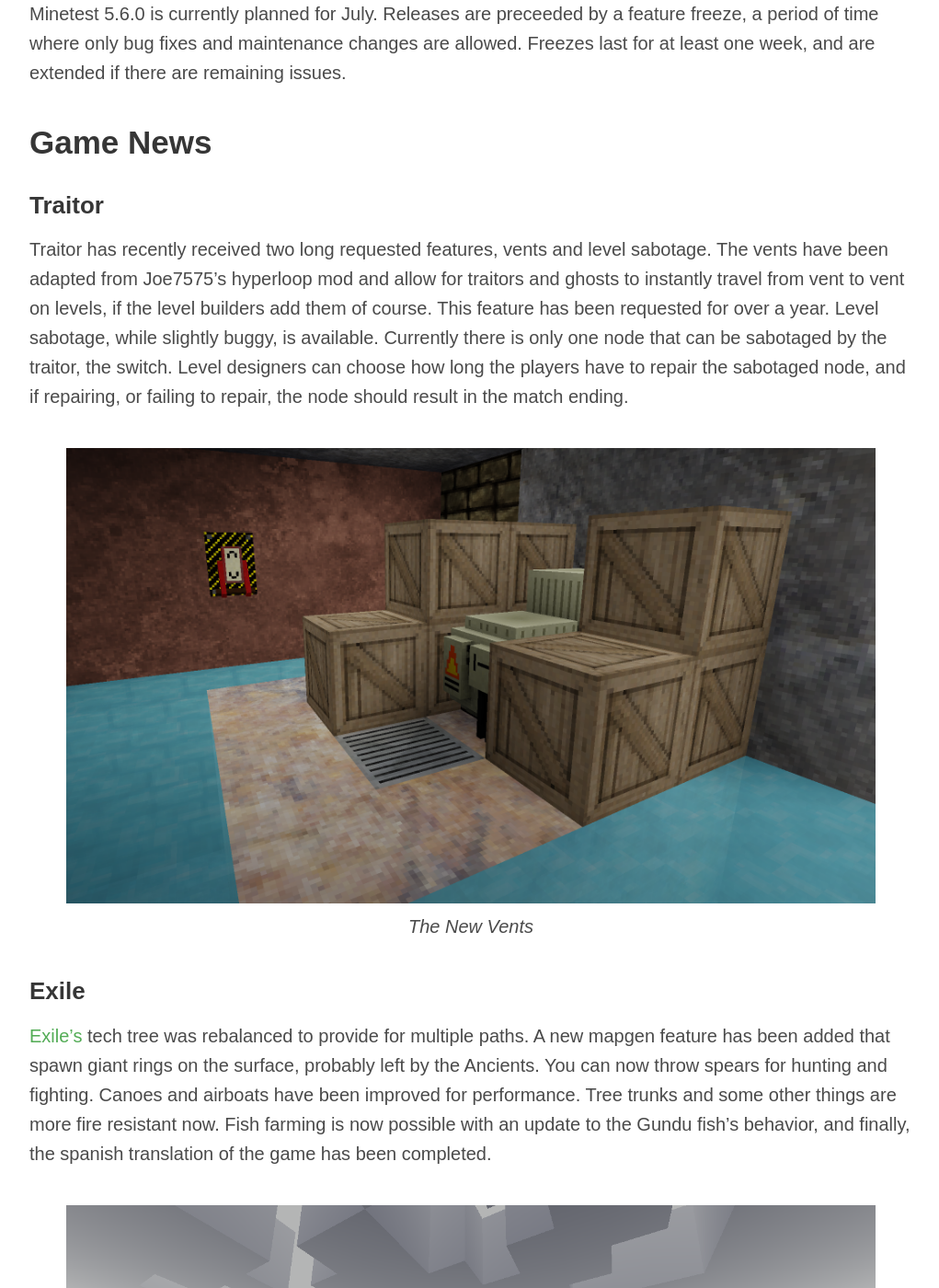
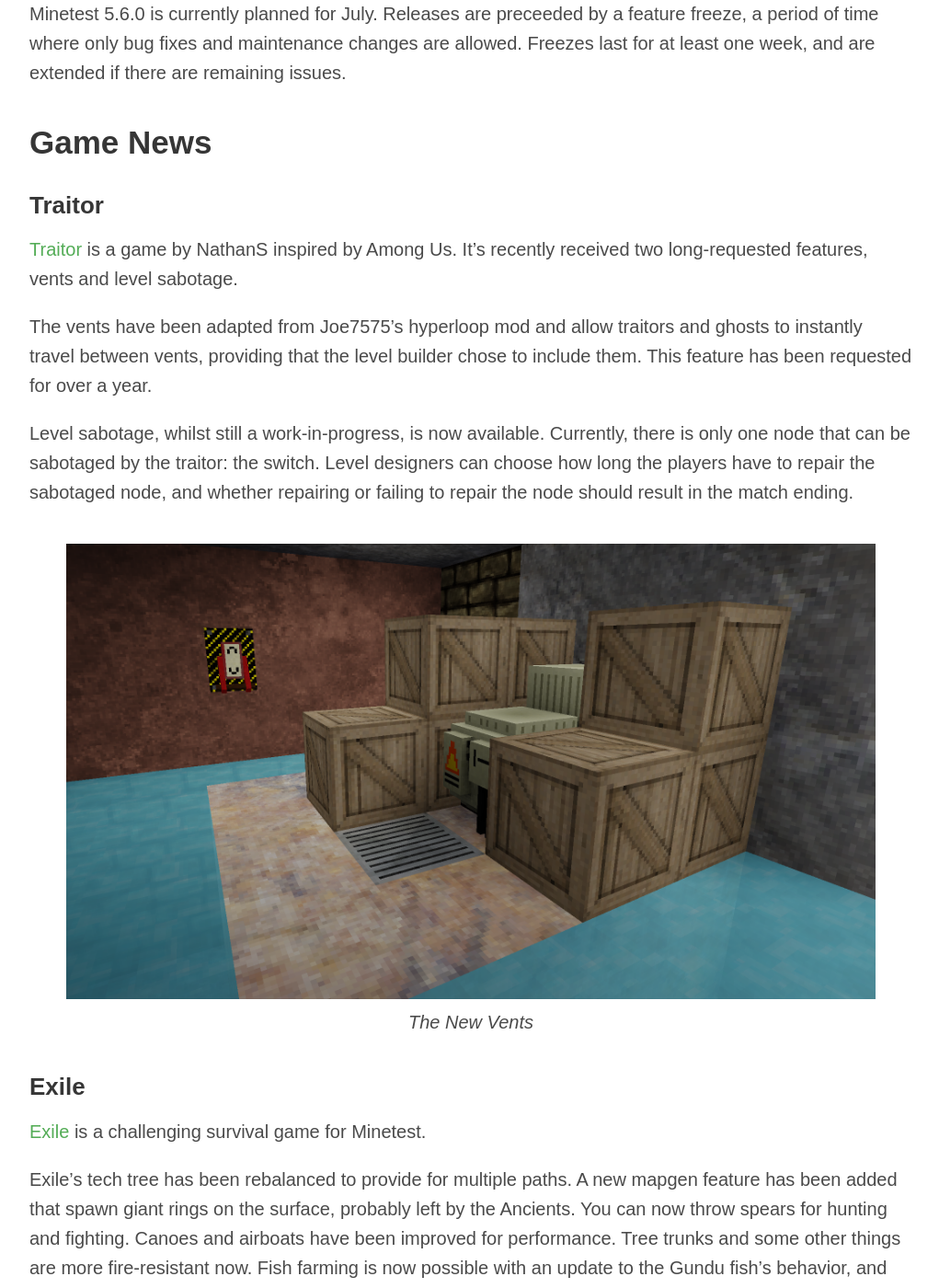
Before and after one commit to minetest/blog, a Jekyll site: the page built from _posts/2022-07-01-June.md, in a window 1280 px wide and 1400 px high, scrolled down 2118 px. Shown: the whole window at 92% size, without its empty margins (128-1149 px from the left). Built offline with Jekyll 4.4.1, drawn with Linux system fonts in a browser that asks for light colours; some of the changed text lies outside the part shown.

Commit message:
June: Improve wording and fix mistakes

```diff
--- a/_posts/2022-07-01-June.md
+++ b/_posts/2022-07-01-June.md
@@ -61,28 +61,52 @@
 
 ### Traitor
 
-Traitor has recently received two long requested features, vents and level sabotage. The vents have been adapted from Joe7575's hyperloop mod and allow for traitors and ghosts to instantly travel from vent to vent on levels, if the level builders add them of course. This feature has been requested for over a year. Level sabotage, while slightly buggy, is available. Currently there is only one node that can be sabotaged by the traitor, the switch. Level designers can choose how long the players have to repair the sabotaged node, and if repairing, or failing to repair, the node should result in the match ending.
+[Traitor](https://notabug.org/NathanS21/Traitor) is a game by NathanS
+inspired by Among Us. It's recently received two long-requested features, vents
+and level sabotage.
 
+The vents have been adapted from Joe7575’s hyperloop mod and allow traitors and
+ghosts to instantly travel between vents, providing that the level builder chose
+to include them. This feature has been requested for over a year.
+
+Level sabotage, whilst still a work-in-progress, is now available. Currently,
+there is only one node that can be sabotaged by the traitor: the switch. Level
+designers can choose how long the players have to repair the sabotaged node, and
+whether repairing or failing to repair the node should result in the match
+ending.
 
 {% include figure.html src="/static/blog/2022_June/traitor1.png" caption="The New Vents" %}
 
 ### Exile
 
-[Exile's](https://content.minetest.net/packages/Mantar/exile/) tech tree was rebalanced to provide for multiple paths. A new mapgen feature has been added that spawn giant rings on the surface, probably left by the Ancients.
-You can now throw spears for hunting and fighting. Canoes and airboats have been improved for performance. Tree trunks and some other things are more fire resistant now.
-Fish farming is now possible with an update to the Gundu fish's behavior, and finally, the spanish translation of the game has been completed.
+[Exile](https://content.minetest.net/packages/Mantar/exile/) is a challenging
+survival game for Minetest.
+
+Exile's tech tree has been rebalanced to provide for multiple paths. A new
+mapgen feature has been added that spawn giant rings on the surface, probably
+left by the Ancients. You can now throw spears for hunting and fighting. Canoes
+and airboats have been improved for performance. Tree trunks and some other
+things are more fire-resistant now. Fish farming is now possible with an update
+to the Gundu fish's behavior, and finally, the Spanish translation of the game
+has been completed.
 
 {% include figure.html src="/static/blog/2022_June/exile_rings.png" caption="Giant Rings Rise from the Sea" %}
 
 ## Mod News <a name="mods"></a>
-
 ### Colour Jump
 
-[MrFreeman's](https://content.minetest.net/users/MrFreeman/) first mod is a minigame called [Colour Jump](https://content.minetest.net/packages/MrFreeman/colour_jump/). Its all about jumping on the correct platform before you get eliminated.
+[MrFreeman's](https://content.minetest.net/users/MrFreeman/) first mod is a
+minigame called
+[Colour Jump](https://content.minetest.net/packages/MrFreeman/colour_jump/).
+It's all about jumping on the correct platform before you get eliminated.
 
 ### pilzmod
 
-[Phii](https://content.minetest.net/users/Phii/) has released ["pilzmod"](https://content.minetest.net/packages/Phii/pilzmod/), an interesting new biome mod. It adds an unnatural mushroom biome that must be spawned to appear. After that, it grows on its own accord, and can only be contained by defeating the boss that will spawn in it.
+[Phii](https://content.minetest.net/users/Phii/) has released
+["pilzmod"](https://content.minetest.net/packages/Phii/pilzmod/), an interesting
+new biome mod. It adds an unnatural mushroom biome that must be spawned to
+appear. After that, it grows on its own accord, and can only be contained by
+defeating the boss that will spawn in it.
 
 {% include figure.html src="/static/blog/2022_June/pilz.png" caption="The Monsters that Come" %}
 
@@ -93,13 +117,16 @@
 
 ## Server News <a name="s-news"></a>
 
-### From In our Midst:
+### From In our Midst
 <sub>minetest.eticadigitale.org:30010</sub>
 
-Traitor is running on the 'In Our Midst' server where there is currently work being done on an academy which further explains game mechanics for players and builders.
-The Vents update featured above is already implemented in some arenas; grab a few freinds and check it out!
+Traitor is running on the 'In Our Midst' server, where there is currently work
+being done on an academy that further explains game mechanics for players and
+builders. The Vents update featured above is already implemented in some arenas;
+grab a few friends and check it out!
 
 ### From A.E.S. Minigames
 <sub>minetest.eticadigitale.org:30010</sub>
 
-The winner of the last blockleague tournament was team Horizon. Congrats to the winners; stay tuned for the next tournament!
+The winner of the last blockleague tournament was team Horizon. Congrats to the
+winners; stay tuned for the next tournament!
```
Also changed, not shown: other parts of _posts/2022-07-01-June.md (+1 -1 lines).
